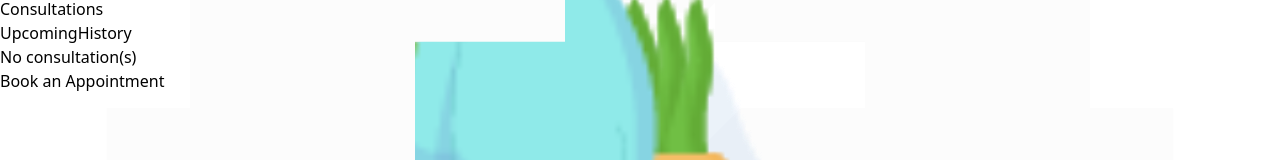
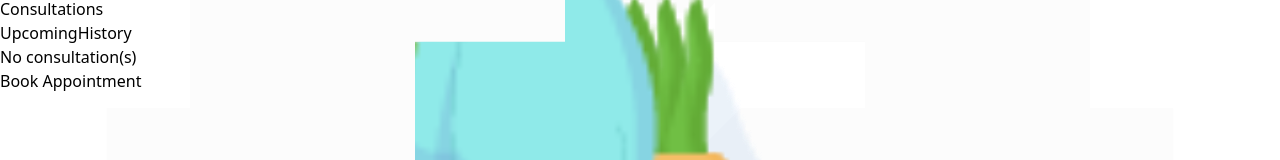
Before and after one commit to Olulanke-Mainasara/Condemned-Captions-Hackathon-4.0-Patient, a Next.js app: page /consultations in a window 1280 px wide. Shown: the part 225-385 px from the top of the page. Built offline with nearby package versions, Linux system fonts and the light colour scheme.

Commit message:
spaced the header icons more

```diff
--- a/pages/consultations.js
+++ b/pages/consultations.js
@@ -180,7 +180,7 @@
                     <div className="relative w-5 h-5">
                       <Image src={"/cross.svg"} fill alt="placeholderImg" />
                     </div>
-                    Book an Appointment
+                    Book Appointment
                   </Link>
                 </div>
               </div>
--- a/pages/home.js
+++ b/pages/home.js
@@ -52,7 +52,7 @@
                 Hi, <span className="text-[#2A9988]">{name}</span>
               </h1>
             </div>
-            <div className="flex flex-row gap-3 lg:gap-5">
+            <div className="flex flex-row gap-5 lg:gap-5">
               <Image
                 src="/WalletIcon.svg"
                 alt="notification"
```
